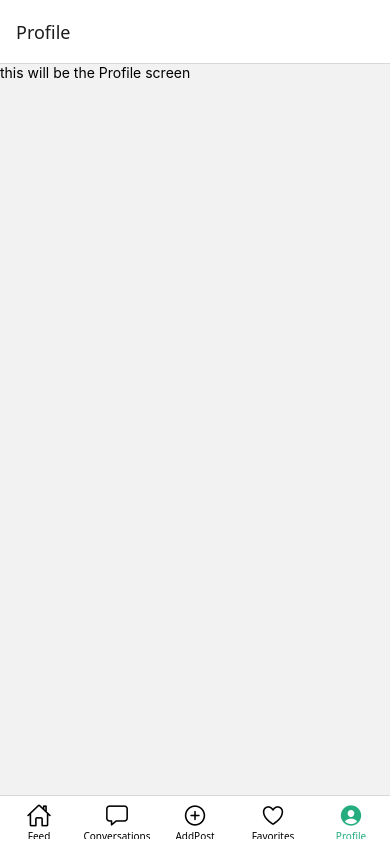
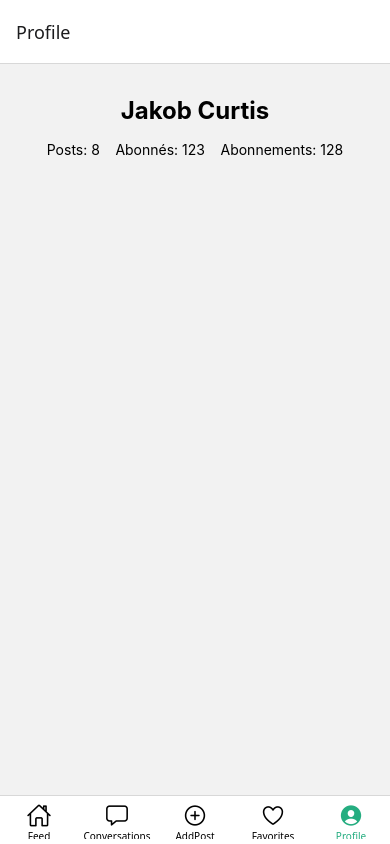
Before and after one commit to karim-dev-2023/react-appllication-feed, a React Native app: screen /Profile in a window 390 px wide. Built offline with nearby package versions, Linux system fonts and the light colour scheme.

Commit message:
création de la page Profile

```diff
--- a/src/surfaces/Profile.js
+++ b/src/surfaces/Profile.js
@@ -1,10 +1,21 @@
+// src/surfaces/Profile.js
 import React from "react";
-import { View, Text } from "react-native";
+import { View, Text, StyleSheet } from "react-native";
 
-export const Profile = () => {
-  return (
-    <View>
-      <Text>this will be the Profile screen</Text>
+export const Profile = () => (
+  <View style={styles.container}>
+    <Text style={styles.name}>Jakob Curtis</Text>
+    <View style={styles.stats}>
+      <Text>Posts: 8</Text>
+      <Text>Abonnés: 123</Text>
+      <Text>Abonnements: 128</Text>
     </View>
-  );
-};
+    {/* Ajoute ici la liste des posts de l'utilisateur */}
+  </View>
+);
+
+const styles = StyleSheet.create({
+  container: { alignItems: "center", marginTop: 32 },
+  name: { fontSize: 24, fontWeight: "bold", marginBottom: 16 },
+  stats: { flexDirection: "row", justifyContent: "space-around", width: "80%" },
+});
```
